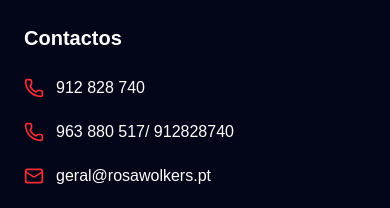
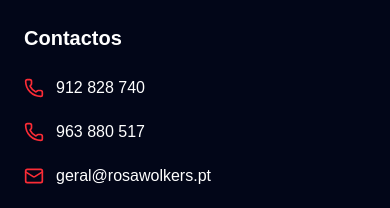
Before and after one commit to rodrigorosa1896-bot/rosa-wolkers, a Next.js app: page / in a window 390 px wide. Shown: the part 9620-9828 px from the top of the page. Built offline with nearby package versions, Linux system fonts and the light colour scheme.

Commit message:
Melhora navegação da navbar e menu mobile

```diff
--- a/components/Footer.tsx
+++ b/components/Footer.tsx
@@ -58,7 +58,7 @@ export default function Footer() {
                   href="tel:963880517"
                   className="hover:text-red-500 transition"
                 >
-                  963 880 517/ 912828740
+                  963 880 517
                 </a>
               </div>
 
```
